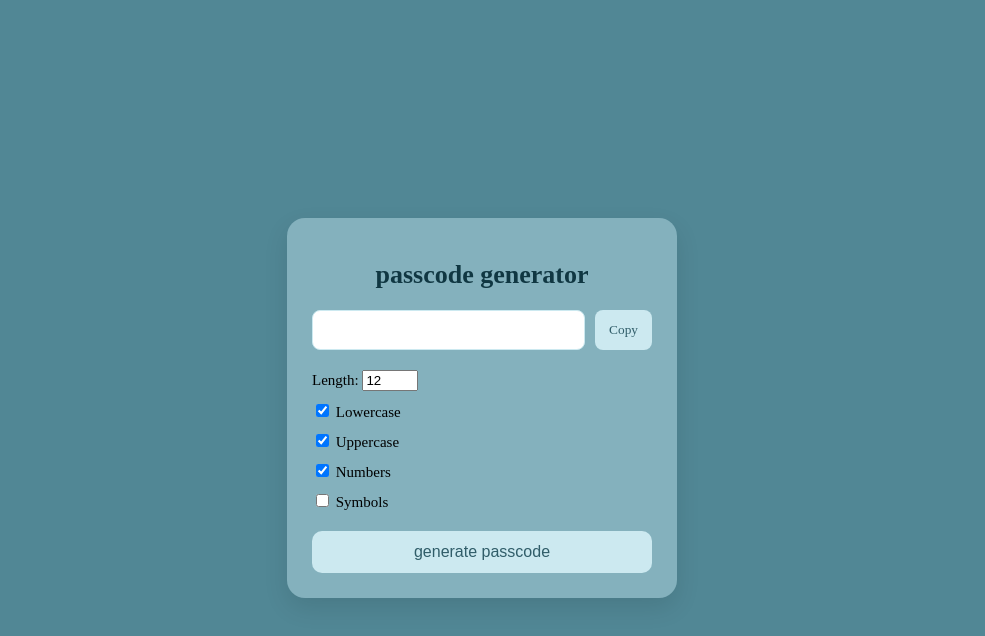
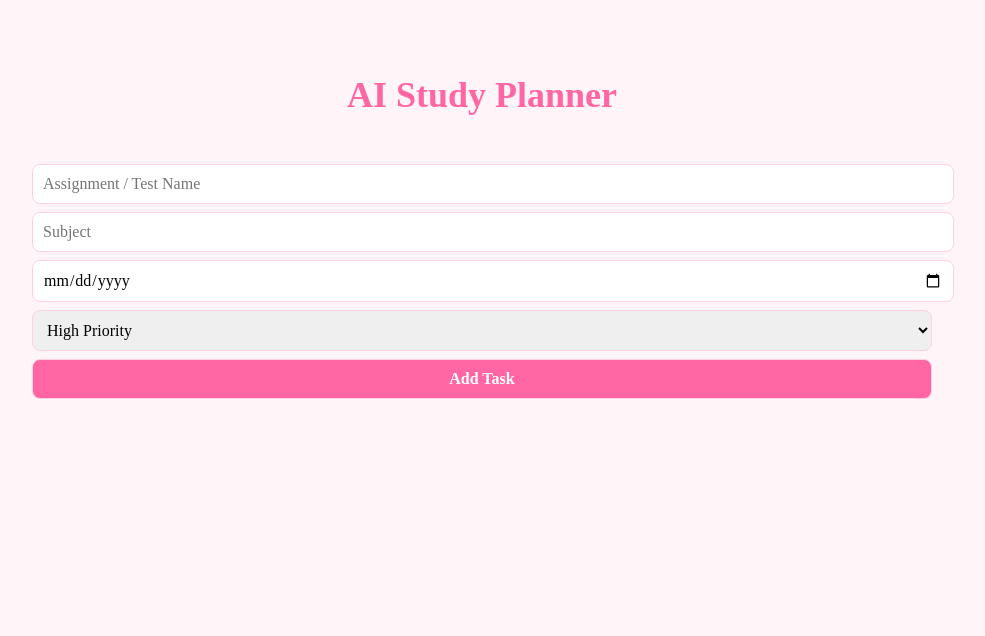
Before and after one commit to livelaughlove4ever2011-source/passcodes, a plain HTML site: page index.html in a window 1280 px wide. Shown: the whole page, without its empty margins (158-1143 px from the left). Drawn offline with Linux system fonts and the light colour scheme.

Commit message:
Update index.html

```diff
--- a/index.html
+++ b/index.html
@@ -1,43 +1,205 @@
-<link rel="stylesheet" href="style.css">
+<!DOCTYPE html>
+<html lang="en">
+<head>
+<meta charset="UTF-8">
+<meta name="viewport" content="width=device-width, initial-scale=1.0">
+<title>AI Study Planner</title>
+<link rel="stylesheet" href="https://cdnjs.cloudflare.com/ajax/libs/font-awesome/6.4.0/css/all.min.css">
 
-  <div class="container">
-    <h1>passcode generator</h1>
+<style>
+:root {
+    --bg: #fff5f8;
+    --card-bg: #ffe9f1;
+    --text: #2a6369;
+    --accent: #ff66a3;
+    --hover-shadow: rgba(255,102,163,0.2);
+}
 
-    <div class="output-area">
-      <input id="passcode" type="text" readonly>
-      <button id="copyBtn">Copy</button>
+body {
+    margin: 0;
+    font-family: "Times New Roman", serif;
+    background: var(--bg);
+    color: var(--text);
+    display: flex;
+    justify-content: center;
+    padding: 50px 20px;
+}
+
+.container {
+    max-width: 900px;
+    width: 100%;
+}
+
+h1 {
+    text-align: center;
+    font-size: 36px;
+    margin-bottom: 40px;
+    color: var(--accent);
+}
+
+input, select, button {
+    font-family: "Times New Roman", serif;
+    padding: 10px;
+    margin-top: 8px;
+    border-radius: 8px;
+    border: 1px solid #ffd0e0;
+    width: 100%;
+    font-size: 16px;
+}
+
+button {
+    background: var(--accent);
+    color: #fff;
+    font-weight: bold;
+    cursor: pointer;
+    transition: 0.2s;
+}
+
+button:hover { opacity: 0.85; }
+
+.form-section {
+    margin-bottom: 30px;
+}
+
+.task-card {
+    background: var(--card-bg);
+    padding: 18px;
+    margin-bottom: 16px;
+    border-radius: 12px;
+    box-shadow: 0 4px 16px var(--hover-shadow);
+    display: flex;
+    justify-content: space-between;
+    align-items: center;
+    transition: transform 0.3s;
+}
+
+.task-card:hover {
+    transform: translateY(-3px);
+}
+
+.task-info {
+    display: flex;
+    flex-direction: column;
+}
+
+.task-info span {
+    font-size: 14px;
+    color: #6e6e73;
+}
+
+.delete-btn {
+    font-size: 20px;
+    color: #ff4b5c;
+    cursor: pointer;
+}
+
+.delete-btn:hover { color: #ff1e2d; }
+
+.timeline {
+    display: flex;
+    flex-direction: column;
+}
+</style>
+</head>
+<body>
+
+<div class="container">
+    <h1>AI Study Planner</h1>
+
+    <div class="form-section">
+        <input type="text" id="taskName" placeholder="Assignment / Test Name">
+        <input type="text" id="subject" placeholder="Subject">
+        <input type="date" id="dueDate">
+        <select id="priority">
+            <option value="High">High Priority</option>
+            <option value="Medium">Medium Priority</option>
+            <option value="Low">Low Priority</option>
+        </select>
+        <button onclick="addTask()">Add Task</button>
     </div>
 
-    <div class="settings">
+    <div class="timeline" id="taskTimeline"></div>
+</div>
 
-      <label>
-        Length:
-        <input id="length" type="number" value="12" min="4" max="50">
-      </label>
+<script>
+// Load tasks from localStorage
+let tasks = JSON.parse(localStorage.getItem("tasks")) || [];
 
-      <label>
-        <input id="lower" type="checkbox" checked>
-        Lowercase
-      </label>
+// Save to localStorage
+function save() {
+    localStorage.setItem("tasks", JSON.stringify(tasks));
+}
 
-      <label>
-        <input id="upper" type="checkbox" checked>
-        Uppercase
-      </label>
+// Add task
+function addTask() {
+    const name = document.getElementById("taskName").value.trim();
+    const subject = document.getElementById("subject").value.trim();
+    const due = document.getElementById("dueDate").value;
+    const priority = document.getElementById("priority").value;
 
-      <label>
-        <input id="numbers" type="checkbox" checked>
-        Numbers
-      </label>
+    if (!name || !subject || !due) return;
 
-      <label>
-        <input id="symbols" type="checkbox">
-        Symbols
-      </label>
+    tasks.push({ name, subject, due, priority });
+    document.getElementById("taskName").value = "";
+    document.getElementById("subject").value = "";
+    document.getElementById("dueDate").value = "";
+    document.getElementById("priority").value = "Medium";
 
-    </div>
+    save();
+    renderTasks();
+}
 
-    <button class="generate" onclick="generatePasscode()">generate passcode</button>
-  </div>
+// Delete task
+function deleteTask(index) {
+    tasks.splice(index, 1);
+    save();
+    renderTasks();
+}
 
-  <script src="script.js"></script>
+// Sort tasks by AI logic: urgency + priority
+function sortTasksAI() {
+    const priorityScore = { "High": 3, "Medium": 2, "Low": 1 };
+    const today = new Date();
+
+    return tasks.slice().sort((a, b) => {
+        const dateA = new Date(a.due);
+        const dateB = new Date(b.due);
+
+        const urgencyA = (dateA - today)/1000/3600/24; // days until due
+        const urgencyB = (dateB - today)/1000/3600/24;
+
+        const scoreA = (priorityScore[a.priority] * 2) - urgencyA;
+        const scoreB = (priorityScore[b.priority] * 2) - urgencyB;
+
+        return scoreB - scoreA; // highest priority first
+    });
+}
+
+// Render tasks
+function renderTasks() {
+    const container = document.getElementById("taskTimeline");
+    container.innerHTML = "";
+
+    const sortedTasks = sortTasksAI();
+    sortedTasks.forEach((task, index) => {
+        const div = document.createElement("div");
+        div.className = "task-card";
+
+        div.innerHTML = `
+            <div class="task-info">
+                <strong>${task.name}</strong>
+                <span>${task.subject}</span>
+                <span>Due: ${task.due} | Priority: ${task.priority}</span>
+            </div>
+            <span class="delete-btn" onclick="deleteTask(${index})">&times;</span>
+        `;
+        container.appendChild(div);
+    });
+}
+
+// Initial render
+renderTasks();
+</script>
+
+</body>
+</html>
```
